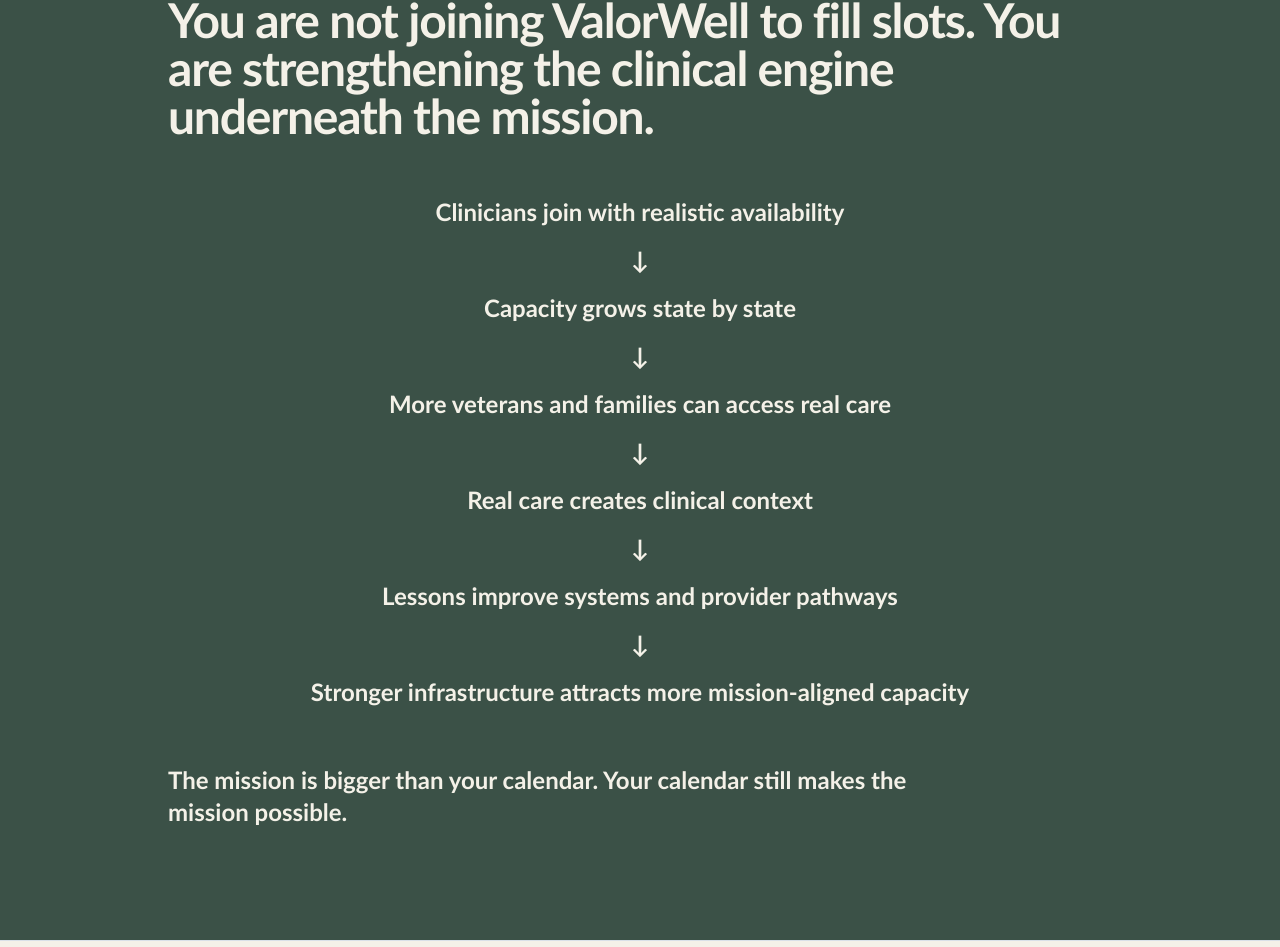
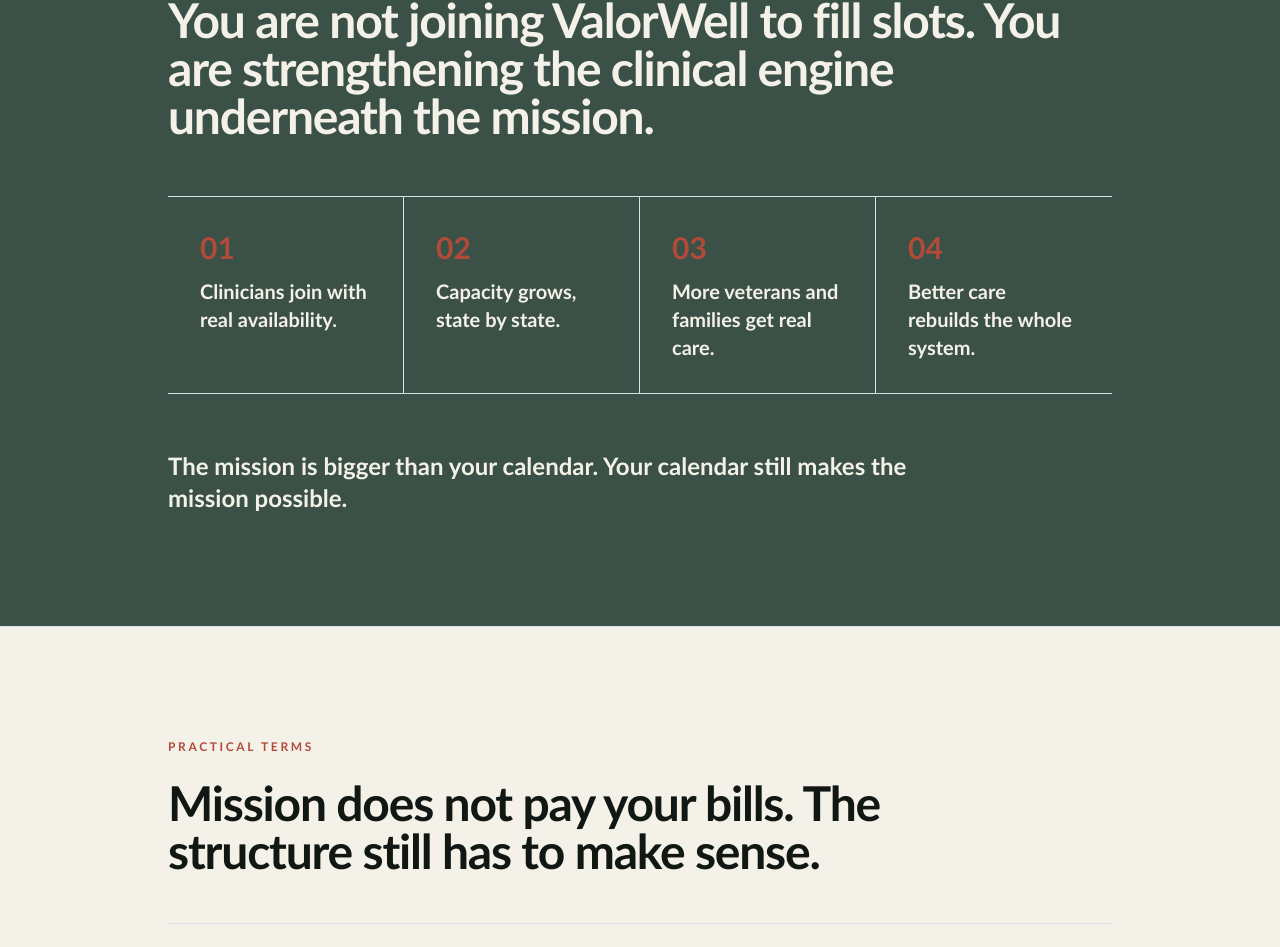
Before and after one commit to LPredmore/pathfinder-wellspring, a React (Vite) app: page /clinicians in a window 1280 px wide. Shown: the part 9931-10878 px from the top of the page. Built offline with nearby package versions, Linux system fonts and the light colour scheme; the HTML template or start-up script is replaced by a standard one.

Commit message:
Changes
Co-authored-by: LPredmore <124374222+LPredmore@users.noreply.github.com>

```diff
--- a/src/pages/Clinicians.tsx
+++ b/src/pages/Clinicians.tsx
@@ -567,20 +567,21 @@ export default function Clinicians() {
               You are not joining ValorWell to fill slots. You are strengthening the clinical engine underneath the mission.
             </h2>
 
-            <div className="mt-14 space-y-4 text-xl md:text-2xl font-semibold text-center">
+            <div className="mt-14 grid md:grid-cols-4 gap-0 border-t border-[color:var(--cl-canvas)]/25">
               {[
-                "Clinicians join with realistic availability",
-                "Capacity grows state by state",
-                "More veterans and families can access real care",
-                "Real care creates clinical context",
-                "Lessons improve systems and provider pathways",
-                "Stronger infrastructure attracts more mission-aligned capacity",
+                "Clinicians join with real availability.",
+                "Capacity grows, state by state.",
+                "More veterans and families get real care.",
+                "Better care rebuilds the whole system.",
               ].map((line, i, arr) => (
-                <div key={i}>
-                  <p>{line}</p>
-                  {i < arr.length - 1 && (
-                    <div className="text-2xl text-[color:var(--cl-canvas)]/50 mt-4" aria-hidden>↓</div>
-                  )}
+                <div
+                  key={i}
+                  className={`p-6 md:p-8 border-b border-[color:var(--cl-canvas)]/25 ${i < arr.length - 1 ? "md:border-r" : ""}`}
+                >
+                  <div className="text-2xl md:text-3xl font-bold text-[color:var(--cl-ember)] tabular-nums">
+                    {String(i + 1).padStart(2, "0")}
+                  </div>
+                  <p className="mt-3 text-lg md:text-xl font-semibold leading-snug">{line}</p>
                 </div>
               ))}
             </div>
```
